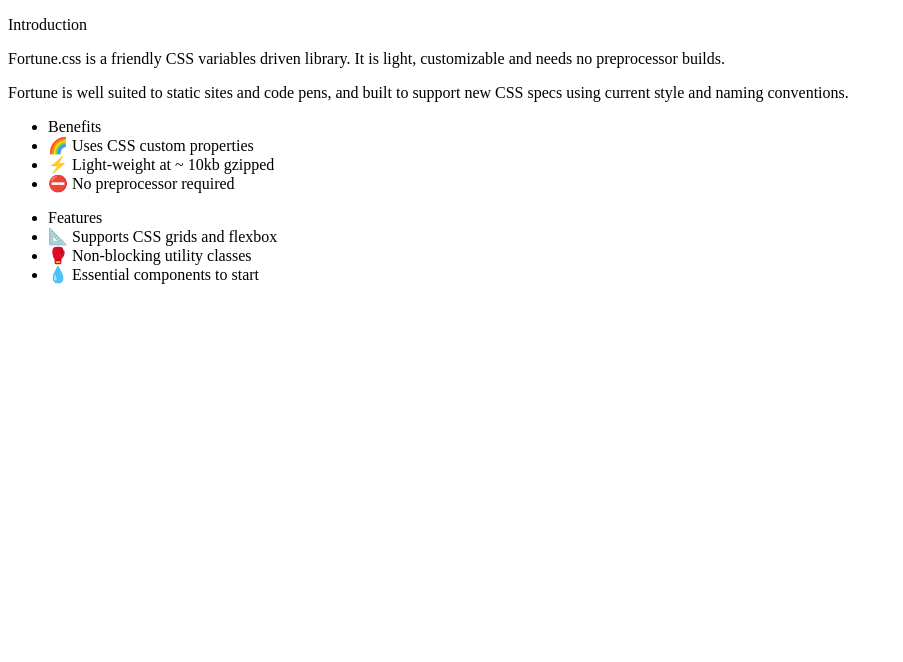
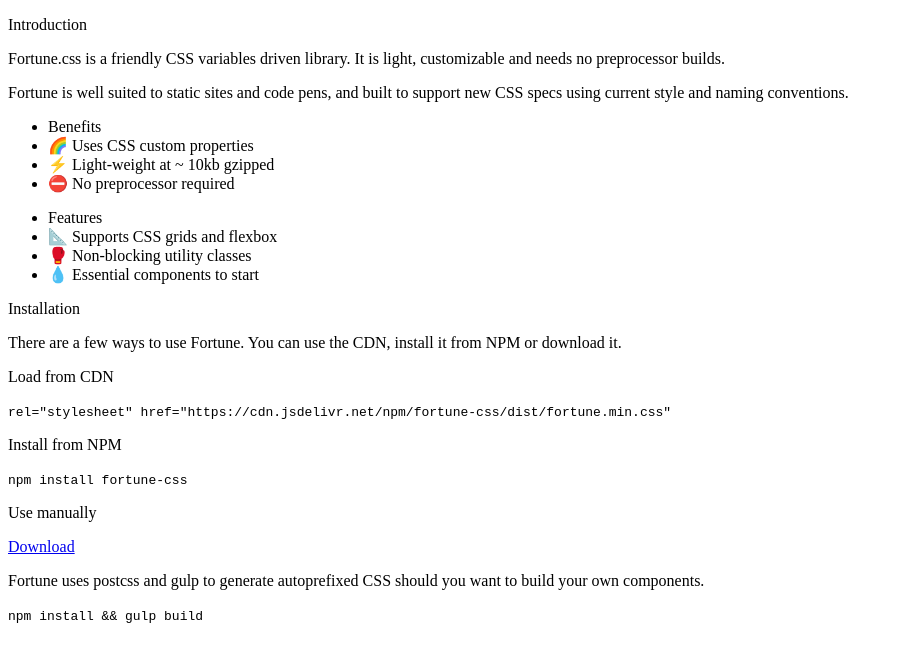
Before and after one commit to chasestarr/fortune-theming, a Gatsby site: page / in a window 1280 px wide. Shown: the whole page, without its empty margins (0-903 px from the left). Built offline with nearby package versions, Linux system fonts and the light colour scheme; Gatsby itself is replaced by a stand-in of ours.

Commit message:
adds installation

```diff
--- a/src/pages/index.js
+++ b/src/pages/index.js
@@ -36,5 +36,42 @@
         </div>
       )}
     />
+
+    <Block
+      nav="installation"
+      title="Installation"
+      body={() => (
+        <div>
+          <p>
+            There are a few ways to use Fortune. You can use the CDN, install it
+            from NPM or download it.
+          </p>
+          <p className="bold">Load from CDN</p>
+          <p>
+            <code className="pad1 marB2">
+              rel="stylesheet"
+              href="https://cdn.jsdelivr.net/npm/fortune-css/dist/fortune.min.css"
+            </code>
+          </p>
+          <p className="bold">Install from NPM</p>
+          <p>
+            <code className="pad1 marB2">npm install fortune-css</code>
+          </p>
+          <p className="bold">Use manually</p>
+          <p>
+            <a href="https://github.com/atav1k/fortune/archive/master.zip">
+              Download
+            </a>
+          </p>
+          <p>
+            Fortune uses postcss and gulp to generate autoprefixed CSS should
+            you want to build your own components.
+          </p>
+          <p>
+            <code className="pad1 marB2">npm install && gulp build</code>
+          </p>
+        </div>
+      )}
+    />
   </div>
 )
```
